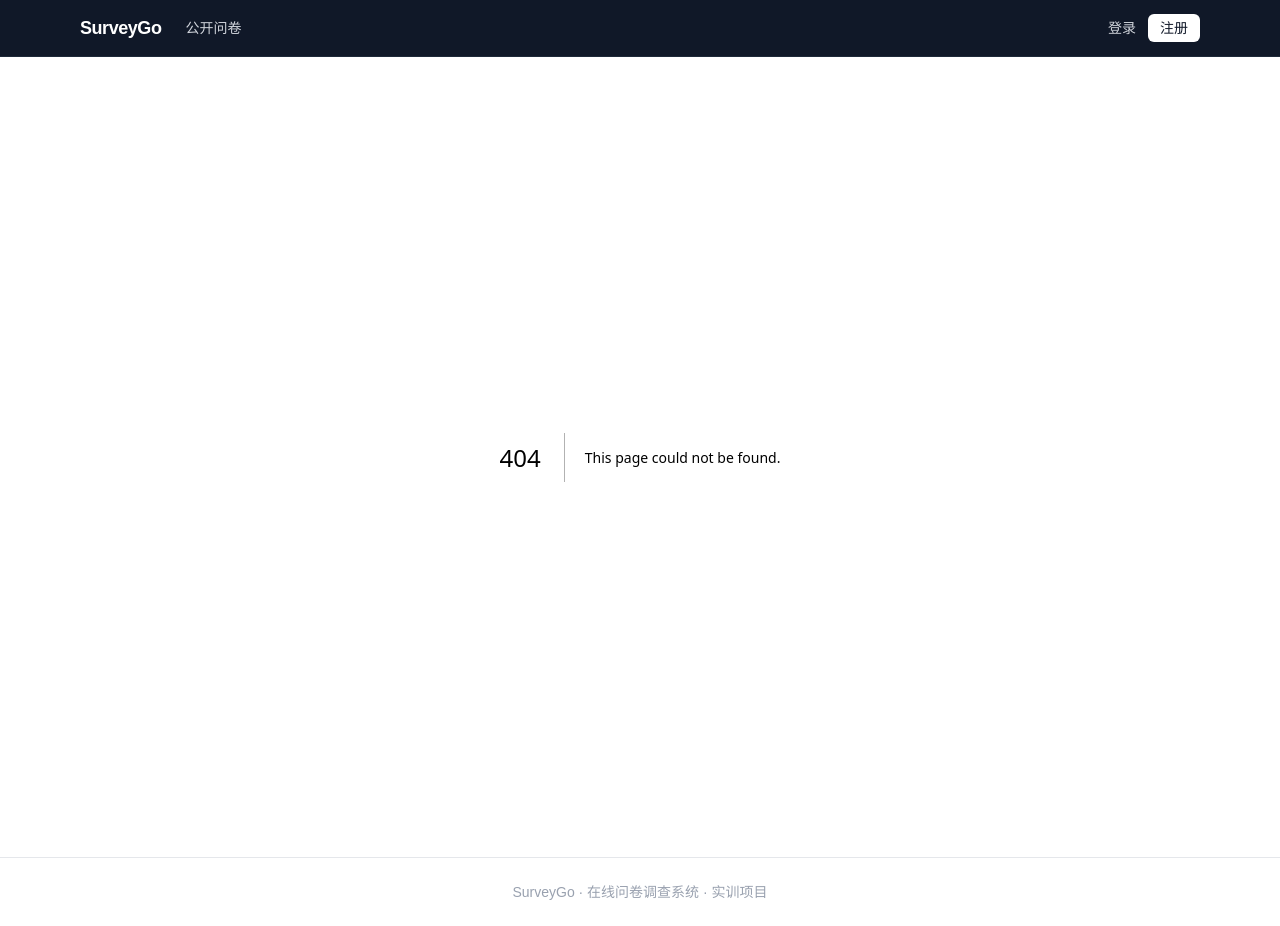
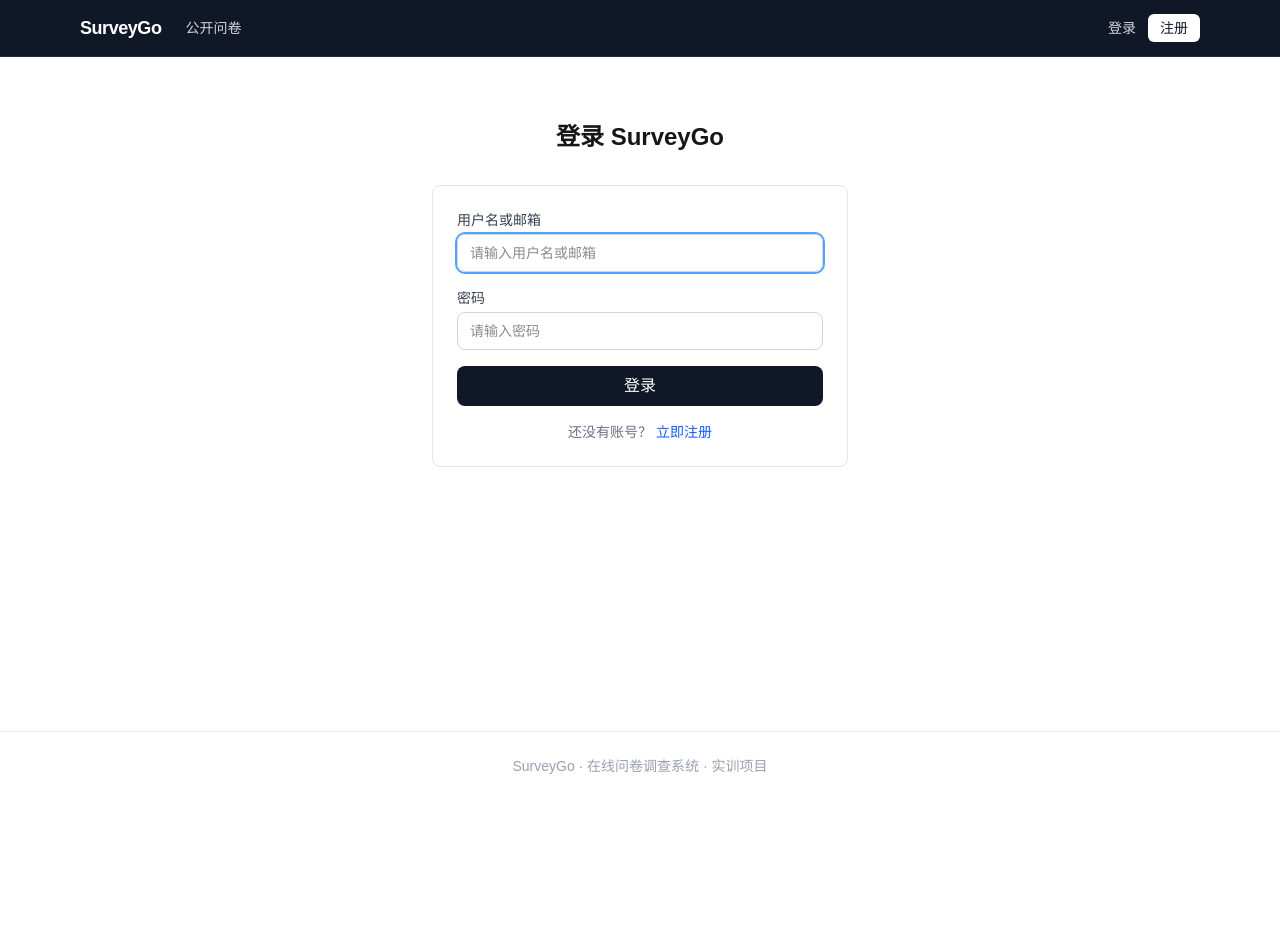
Before and after one commit to A1sOw8y/SurveyGo, a Next.js app in the folder frontend/: page /login in a window 1280 px wide. Before the commit this address had no page. After the commit the page ends 800 px from the top, so only its background shows below. Built offline with nearby package versions, Linux system fonts and the light colour scheme; no server answers.

Commit message:
feat: 实现用户登录注册页面与认证流程

```diff
--- /dev/null
+++ b/frontend/src/app/login/page.tsx
@@ -0,0 +1,100 @@
+"use client";
+
+import { useState } from "react";
+import { useRouter } from "next/navigation";
+import Link from "next/link";
+import { post } from "@/lib/api";
+import { setToken } from "@/lib/auth";
+
+export default function LoginPage() {
+  const router = useRouter();
+  const [account, setAccount] = useState("");
+  const [password, setPassword] = useState("");
+  const [error, setError] = useState("");
+  const [submitting, setSubmitting] = useState(false);
+
+  const handleLogin = async (e: React.FormEvent) => {
+    e.preventDefault();
+    setError("");
+
+    if (!account.trim() || !password.trim()) {
+      setError("请输入账号和密码");
+      return;
+    }
+
+    setSubmitting(true);
+    try {
+      const res = await post<{ token: string }>("/api/auth/login", {
+        account: account.trim(),
+        password,
+      });
+
+      if (res.code === 200 && res.data) {
+        setToken(res.data.token);
+        router.push("/my");
+      } else {
+        setError(res.message);
+      }
+    } catch {
+      setError("网络错误，请稍后重试");
+    } finally {
+      setSubmitting(false);
+    }
+  };
+
+  return (
+    <div className="max-w-md mx-auto px-4 py-16">
+      <h1 className="text-2xl font-bold text-center mb-8">登录 SurveyGo</h1>
+
+      <form onSubmit={handleLogin} className="bg-white rounded-lg border border-gray-200 p-6 space-y-4">
+        {error && (
+          <div className="bg-red-50 text-red-600 text-sm rounded-lg px-4 py-2">
+            {error}
+          </div>
+        )}
+
+        <div>
+          <label className="block text-sm font-medium text-gray-700 mb-1">
+            用户名或邮箱
+          </label>
+          <input
+            type="text"
+            value={account}
+            onChange={(e) => setAccount(e.target.value)}
+            className="w-full border border-gray-300 rounded-lg px-3 py-2 text-sm focus:outline-none focus:ring-2 focus:ring-blue-400"
+            placeholder="请输入用户名或邮箱"
+            autoFocus
+          />
+        </div>
+
+        <div>
+          <label className="block text-sm font-medium text-gray-700 mb-1">
+            密码
+          </label>
+          <input
+            type="password"
+            value={password}
+            onChange={(e) => setPassword(e.target.value)}
+            className="w-full border border-gray-300 rounded-lg px-3 py-2 text-sm focus:outline-none focus:ring-2 focus:ring-blue-400"
+            placeholder="请输入密码"
+          />
+        </div>
+
+        <button
+          type="submit"
+          disabled={submitting}
+          className="w-full bg-gray-900 text-white py-2 rounded-lg font-medium hover:bg-gray-800 transition-colors disabled:opacity-60 cursor-pointer"
+        >
+          {submitting ? "登录中..." : "登录"}
+        </button>
+
+        <p className="text-center text-sm text-gray-500">
+          还没有账号？
+          <Link href="/register" className="text-blue-600 hover:underline ml-1">
+            立即注册
+          </Link>
+        </p>
+      </form>
+    </div>
+  );
+}
--- /dev/null
+++ b/frontend/src/app/register/page.tsx
@@ -0,0 +1,115 @@
+"use client";
+
+import { useState } from "react";
+import { useRouter } from "next/navigation";
+import Link from "next/link";
+import { post } from "@/lib/api";
+import { setToken } from "@/lib/auth";
+
+export default function RegisterPage() {
+  const router = useRouter();
+  const [username, setUsername] = useState("");
+  const [email, setEmail] = useState("");
+  const [password, setPassword] = useState("");
+  const [error, setError] = useState("");
+  const [submitting, setSubmitting] = useState(false);
+
+  const handleRegister = async (e: React.FormEvent) => {
+    e.preventDefault();
+    setError("");
+
+    if (!username.trim() || !email.trim() || !password.trim()) {
+      setError("请填写所有字段");
+      return;
+    }
+
+    setSubmitting(true);
+    try {
+      const res = await post<{ token: string }>("/api/auth/register", {
+        username: username.trim(),
+        email: email.trim(),
+        password,
+      });
+
+      if (res.code === 201 && res.data) {
+        setToken(res.data.token);
+        router.push("/my");
+      } else {
+        setError(res.message);
+      }
+    } catch {
+      setError("网络错误，请稍后重试");
+    } finally {
+      setSubmitting(false);
+    }
+  };
+
+  return (
+    <div className="max-w-md mx-auto px-4 py-16">
+      <h1 className="text-2xl font-bold text-center mb-8">注册 SurveyGo</h1>
+
+      <form onSubmit={handleRegister} className="bg-white rounded-lg border border-gray-200 p-6 space-y-4">
+        {error && (
+          <div className="bg-red-50 text-red-600 text-sm rounded-lg px-4 py-2">
+            {error}
+          </div>
+        )}
+
+        <div>
+          <label className="block text-sm font-medium text-gray-700 mb-1">
+            用户名
+          </label>
+          <input
+            type="text"
+            value={username}
+            onChange={(e) => setUsername(e.target.value)}
+            className="w-full border border-gray-300 rounded-lg px-3 py-2 text-sm focus:outline-none focus:ring-2 focus:ring-blue-400"
+            placeholder="2-20位字母、数字、下划线或中文"
+            autoFocus
+          />
+        </div>
+
+        <div>
+          <label className="block text-sm font-medium text-gray-700 mb-1">
+            邮箱
+          </label>
+          <input
+            type="email"
+            value={email}
+            onChange={(e) => setEmail(e.target.value)}
+            className="w-full border border-gray-300 rounded-lg px-3 py-2 text-sm focus:outline-none focus:ring-2 focus:ring-blue-400"
+            placeholder="请输入邮箱地址"
+          />
+        </div>
+
+        <div>
+          <label className="block text-sm font-medium text-gray-700 mb-1">
+            密码
+          </label>
+          <input
+            type="password"
+            value={password}
+            onChange={(e) => setPassword(e.target.value)}
+            className="w-full border border-gray-300 rounded-lg px-3 py-2 text-sm focus:outline-none focus:ring-2 focus:ring-blue-400"
+            placeholder="至少6位密码"
+          />
+        </div>
+
+        <button
+          type="submit"
+          disabled={submitting}
+          className="w-full bg-gray-900 text-white py-2 rounded-lg font-medium hover:bg-gray-800 transition-colors disabled:opacity-60 cursor-pointer"
+        >
+          {submitting ? "注册中..." : "注册"}
+        </button>
+
+        <p className="text-center text-sm text-gray-500">
+          已有账号？
+          <Link href="/login" className="text-blue-600 hover:underline ml-1">
+            去登录
+          </Link>
+        </p>
+      </form>
+    </div>
+  );
+}
```
